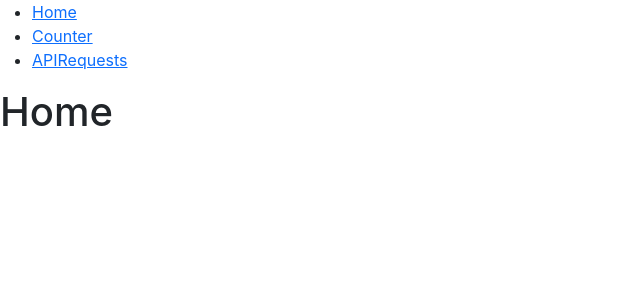
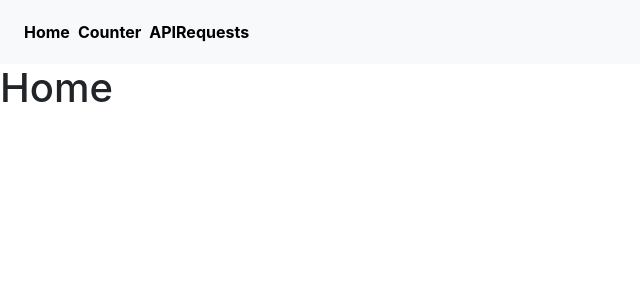
Before and after one commit to BMasterton/PersonalSite, a React (Create React App) app: page / in a window 1280 px wide. Shown: the top 300 px of the page, without its empty margins (0-640 px from the left). Built offline with nearby package versions, Linux system fonts and the light colour scheme.

Commit message:
added navbar with react router links, and some css to make it look fine

```diff
--- a/src/App.css
+++ b/src/App.css
@@ -28,6 +28,12 @@
   color: #61dafb;
 }
 
+.nav-bar-link {
+  color: black;
+  text-decoration: none;
+  font-weight: bold;
+}
+
 @keyframes App-logo-spin {
   from {
     transform: rotate(0deg);
--- a/src/components/APIRequest.js
+++ b/src/components/APIRequest.js
@@ -23,7 +23,7 @@
     const createCatFact = () => {
         if (apiData !== null){
             return (
-                <p> {apiData.fact}</p>
+                <p className="m-2"> {apiData.fact}</p>
             )
         }
         return (<></>)
@@ -40,7 +40,7 @@
         <>
             <h1 class="m-2"> Simple Api App </h1>
             {createCatFact()}
-            <button type="button" class="btn btn-primary" onClick={() => {getNewCatFact()}}>New Cat Fact</button>
+            <button type="button" class="btn btn-primary m-2" onClick={() => {getNewCatFact()}}>New Cat Fact</button>
 
         </>
 
--- a/src/components/Layout.js
+++ b/src/components/Layout.js
@@ -1,20 +1,27 @@
-import { Outlet, Link } from "react-router-dom";
+import { Outlet, Link, NavLink } from "react-router-dom";
 
 const Layout = () => {
   return (
     <>
-      <nav>
-        <ul>
-          <li>
-            <Link to="/">Home</Link>
-          </li>
-          <li>
-            <Link to="/Counter">Counter</Link>
-          </li>
-          <li>
-            <Link to="/APIRequest">APIRequests</Link>
-          </li>
-        </ul>
+      <nav class="navbar navbar-expand-lg navbar-light bg-light">
+        <div class="container-fluid">
+        <button class="navbar-toggler" type="button" data-bs-toggle="collapse" data-bs-target="#navbarNav" aria-controls="navbarNav" aria-expanded="false" aria-label="Toggle navigation">
+        <span class="navbar-toggler-icon"></span>
+        </button>
+        <div class="collapse navbar-collapse" id="navbarNav">
+          <ul class="navbar-nav p-2">
+            <li class="nav-item p-1">
+              <Link className="nav-bar-link" to="/">Home</Link>
+            </li>
+            <li class="nav-item p-1">
+              <Link className="nav-bar-link" to="/Counter">Counter</Link>
+            </li>
+            <li class="nav-item p-1">
+              <Link className="nav-bar-link"to="/APIRequest">APIRequests</Link>
+            </li>
+          </ul>
+        </div>
+        </div>
       </nav>
 
       <Outlet />
```
